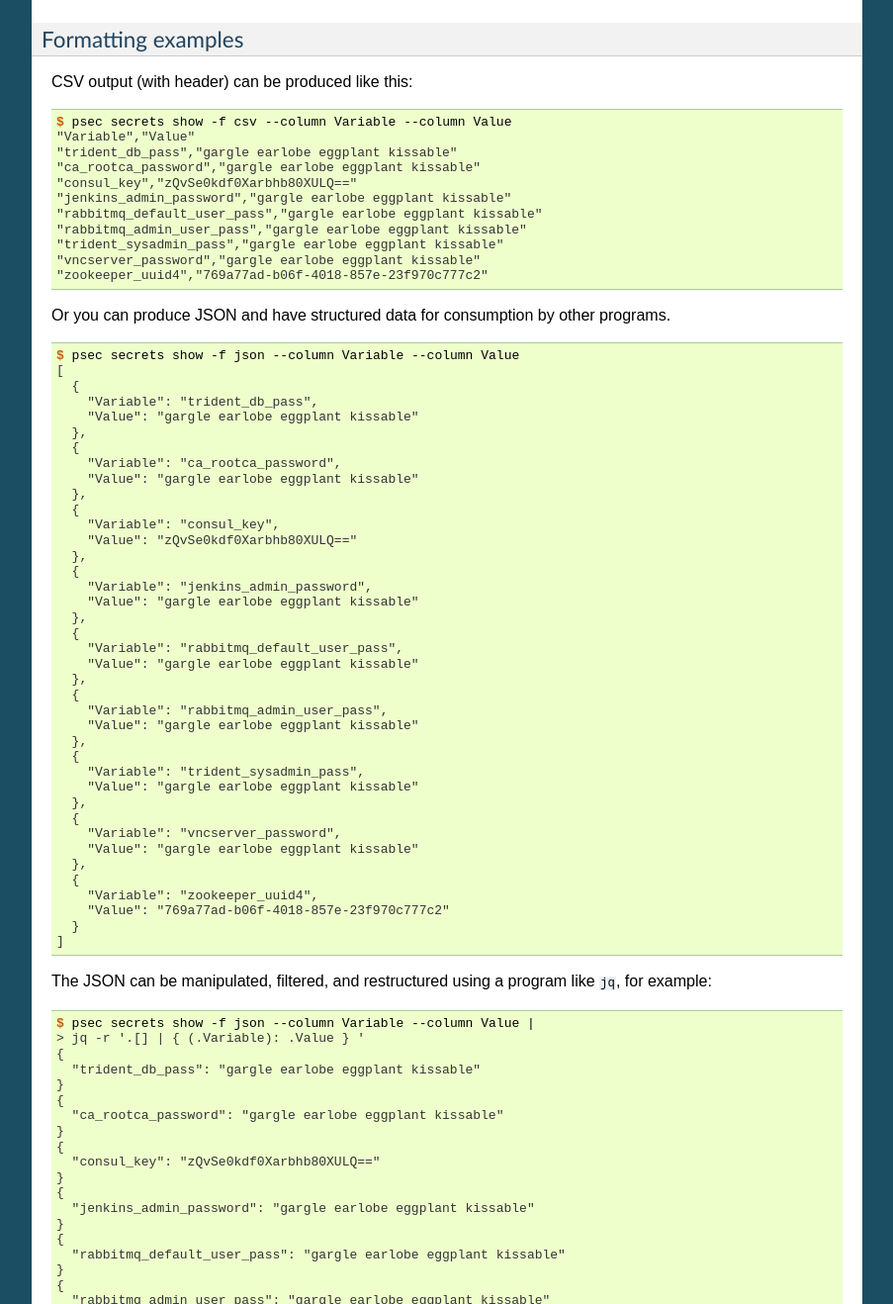
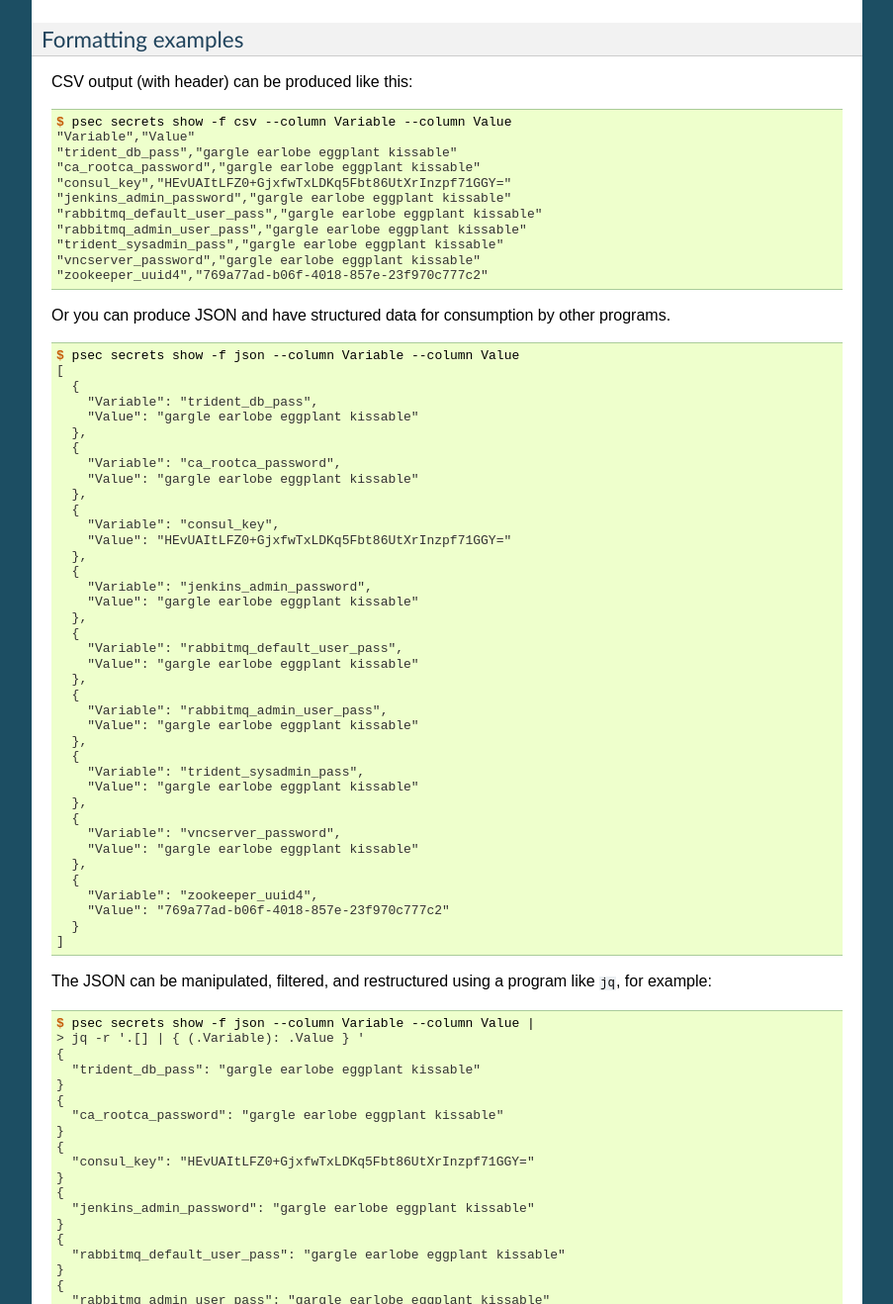
Before and after one commit to davedittrich/python_secrets, a Sphinx documentation site: the page built from docs/usage.rst, in a window 1280 px wide and 1400 px high, scrolled down 1236 px, cut to the strip 82-1400 px from the top of the window. Shown: the whole strip at 99% size, without its empty margins (198-1101 px from the left). Built offline with Sphinx 7.4.7, drawn with Linux system fonts in a browser that asks for light colours; the version number could not be read and is left out; some of the changed text lies outside the part shown.

```diff
--- a/docs/usage.rst
+++ b/docs/usage.rst
@@ -94,7 +94,7 @@ CSV output (with header) can be produced like this:
     "Variable","Value"
     "trident_db_pass","gargle earlobe eggplant kissable"
     "ca_rootca_password","gargle earlobe eggplant kissable"
-    "consul_key","zQvSe0kdf0Xarbhb80XULQ=="
+    "consul_key","HEvUAItLFZ0+GjxfwTxLDKq5Fbt86UtXrInzpf71GGY="
     "jenkins_admin_password","gargle earlobe eggplant kissable"
     "rabbitmq_default_user_pass","gargle earlobe eggplant kissable"
     "rabbitmq_admin_user_pass","gargle earlobe eggplant kissable"
@@ -121,7 +121,7 @@ other programs.
       },
       {
         "Variable": "consul_key",
-        "Value": "zQvSe0kdf0Xarbhb80XULQ=="
+        "Value": "HEvUAItLFZ0+GjxfwTxLDKq5Fbt86UtXrInzpf71GGY="
       },
       {
         "Variable": "jenkins_admin_password",
@@ -165,7 +165,7 @@ like ``jq``, for example:
       "ca_rootca_password": "gargle earlobe eggplant kissable"
     }
     {
-      "consul_key": "zQvSe0kdf0Xarbhb80XULQ=="
+      "consul_key": "HEvUAItLFZ0+GjxfwTxLDKq5Fbt86UtXrInzpf71GGY="
     }
     {
       "jenkins_admin_password": "gargle earlobe eggplant kissable"
@@ -202,7 +202,7 @@ like ``jq``, for example:
     ]
     [
       "consul_key",
-      "zQvSe0kdf0Xarbhb80XULQ=="
+      "HEvUAItLFZ0+GjxfwTxLDKq5Fbt86UtXrInzpf71GGY="
     ]
     [
       "jenkins_admin_password",
@@ -237,7 +237,7 @@ like ``jq``, for example:
     > jq -r '.[] | [ (.Variable), .Value ] |@sh'
     'trident_db_pass' 'gargle earlobe eggplant kissable'
     'ca_rootca_password' 'gargle earlobe eggplant kissable'
-    'consul_key' 'zQvSe0kdf0Xarbhb80XULQ=='
+    'consul_key' 'HEvUAItLFZ0+GjxfwTxLDKq5Fbt86UtXrInzpf71GGY='
     'jenkins_admin_password' 'gargle earlobe eggplant kissable'
     'rabbitmq_default_user_pass' 'gargle earlobe eggplant kissable'
     'rabbitmq_admin_user_pass' 'gargle earlobe eggplant kissable'
@@ -253,7 +253,7 @@ like ``jq``, for example:
     > jq -r '.[] | [ (.Variable), .Value ] |@csv'
     "trident_db_pass","gargle earlobe eggplant kissable"
     "ca_rootca_password","gargle earlobe eggplant kissable"
-    "consul_key","zQvSe0kdf0Xarbhb80XULQ=="
+    "consul_key","HEvUAItLFZ0+GjxfwTxLDKq5Fbt86UtXrInzpf71GGY="
     "jenkins_admin_password","gargle earlobe eggplant kissable"
     "rabbitmq_default_user_pass","gargle earlobe eggplant kissable"
     "rabbitmq_admin_user_pass","gargle earlobe eggplant kissable"
```
Also changed, not shown: README.rst (+45 -47 lines), 4 other files.
